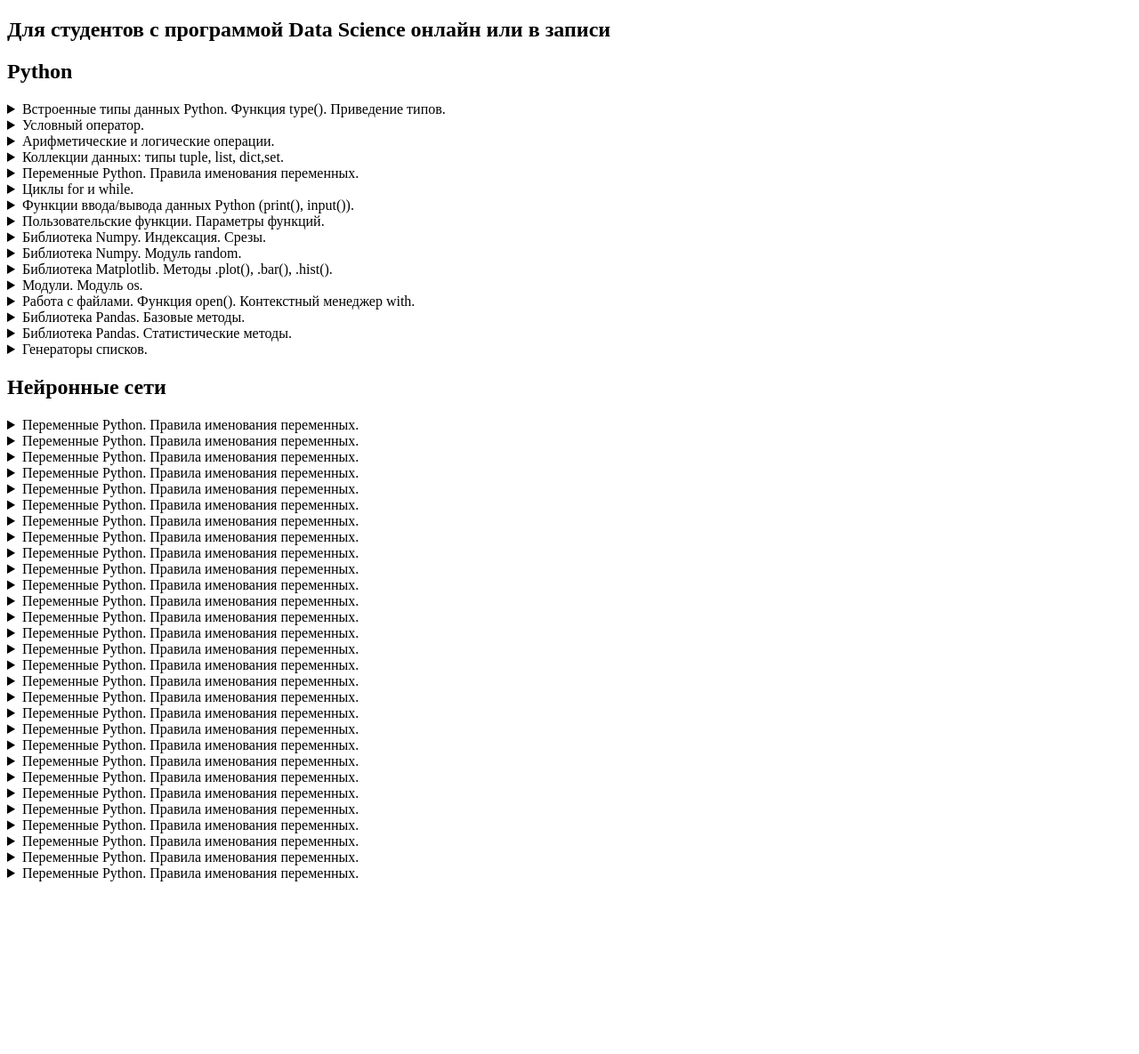
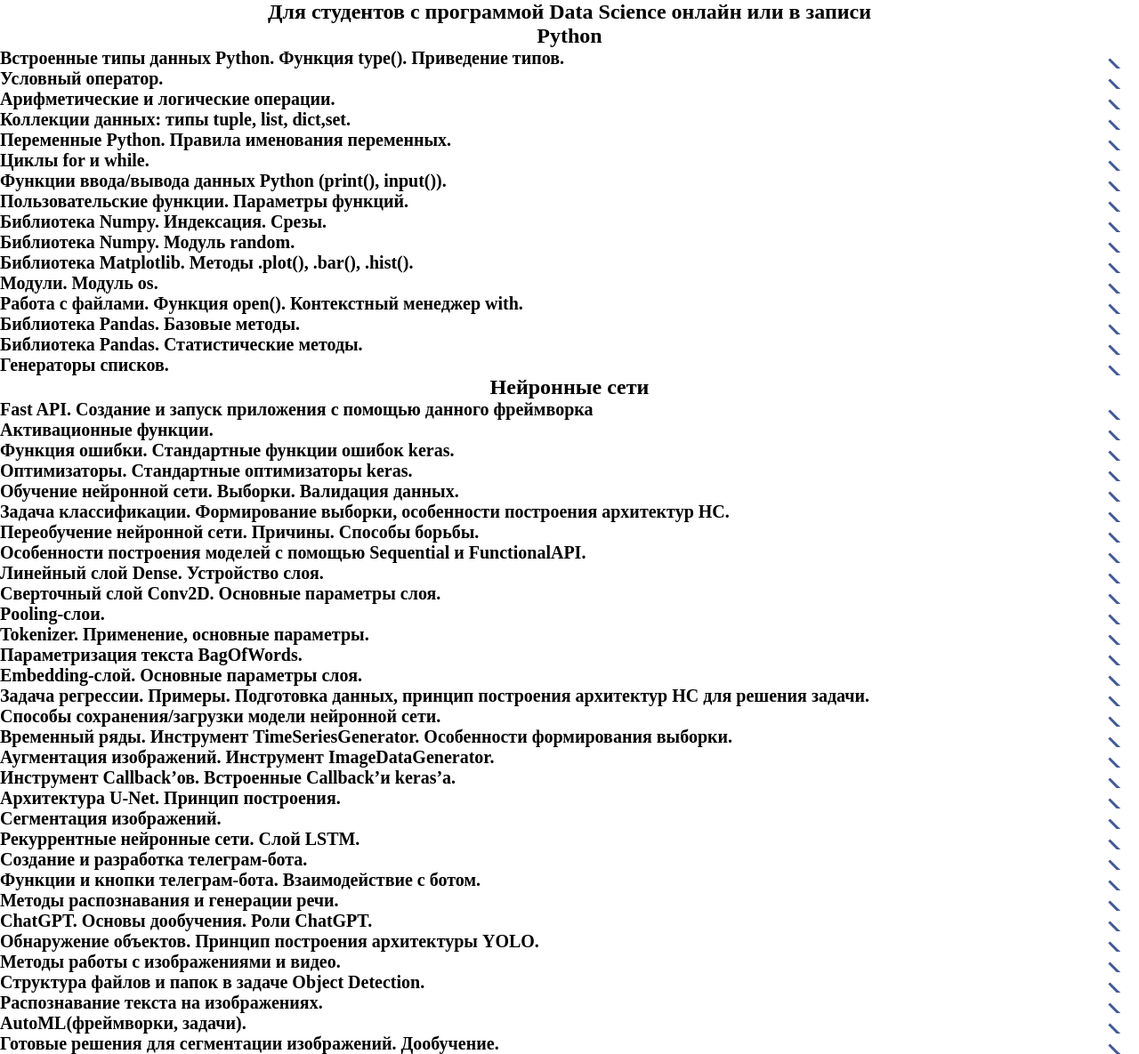
Before and after one commit to Giocatory/UNN_Exam, a plain HTML site: page index.html in a window 1280 px wide. Shown: the whole page at 89% size. Before the commit the page ends 999 px from the top, so only its background shows below. Drawn offline with Linux system fonts and the light colour scheme.

Commit message:
complete all questions

```diff
--- a/css/main.css
+++ b/css/main.css
@@ -2,15 +2,20 @@
   box-sizing: border-box;
   margin: 0;
 }
+h2{
+  text-align: center;
+}
 .details {
   position: relative;
   display: block;
-  max-width: 650px;
-  margin: 0 auto 10px;
   background: rgba(255,255,255,0.5);
   border-radius: 5px;
   transition: 0.3s;
   overflow: hidden;
+}
+
+.details_head{
+  list-style: none;
 }
 
 .details::after {
@@ -43,11 +48,10 @@
 .details__title {
   background: #fff;
   border-radius: 5px;
-  padding: 12px 24px;
   font-size: 20px;
   cursor: pointer;
   list-style: none;
-  font-weight: 700;
+  font-weight: 600;
   transition: .3s;
 }
 
@@ -56,8 +60,8 @@
 }
 
 .details__content {
-  padding: 0 32px;
-  font-size: 18px;
+
+  font-size: 20px;
   margin-bottom: -50px;
 }
 
--- a/index.html
+++ b/index.html
@@ -4,6 +4,7 @@
     <meta charset="UTF-8">
     <meta name="viewport" content="width=device-width, initial-scale=1.0">
     <title>Document</title>
+    <link rel="stylesheet" href="css/main.css">
 </head>
 <body>
     <h2><strong>Для студентов с программой Data Science онлайн или в записи</strong></h2>
@@ -13,7 +14,7 @@
     <details class="details">
         <summary class="details__title">Встроенные типы данных Python. Функция type(). Приведение типов.</summary>
         <div class="details__content">
-          <p>Lorem ipsum dolor sit amet consectetur adipisicing elit. Earum omnis beatae itaque! Maxime consequuntur architecto, voluptatibus iste aliquid quaerat dolores, culpa repellendus optio omnis rem saepe quisquam incidunt, numquam molestias?</p>
+          <p>Lorem ipsum dolor sit amet consectetur adipisicing elit. Earum omnis beatae itaque! Maxime consequuntur architecto, voluptatibus iste aliquid quaerat dolores, culpa repellendus optio omnis rem saepe quisquam incidunt, numquam molestias?Lorem ipsum dolor sit amet consectetur adipisicing elit. Earum omnis beatae itaque! Maxime consequuntur architecto, voluptatibus iste aliquid quaerat dolores, culpa repellendus optio omnis rem saepe quisquam incidunt, numquam molestias?Lorem ipsum dolor sit amet consectetur adipisicing elit. Earum omnis beatae itaque! Maxime consequuntur architecto, voluptatibus iste aliquid quaerat dolores, culpa repellendus optio omnis rem saepe quisquam incidunt, numquam molestias?Lorem ipsum dolor sit amet consectetur adipisicing elit. Earum omnis beatae itaque! Maxime consequuntur architecto, voluptatibus iste aliquid quaerat dolores, culpa repellendus optio omnis rem saepe quisquam incidunt, numquam molestias?Lorem ipsum dolor sit amet consectetur adipisicing elit. Earum omnis beatae itaque! Maxime consequuntur architecto, voluptatibus iste aliquid quaerat dolores, culpa repellendus optio omnis rem saepe quisquam incidunt, numquam molestias?</p>
         </div>
     </details>
 
@@ -139,9 +140,33 @@
 
     <h2><strong>Нейронные сети</strong></h2>
 
-    <!-- 5 -->
+    <!-- 1 -->
     <details class="details">
-        <summary class="details__title">Переменные Python. Правила именования переменных.</summary>
+        <summary class="details__title">Fast API. Создание и запуск приложения с помощью данного фреймворка</summary>
+        <div class="details__content">
+          <p>Lorem ipsum dolor sit amet consectetur adipisicing elit. Earum omnis beatae itaque! Maxime consequuntur architecto, voluptatibus iste aliquid quaerat dolores, culpa repellendus optio omnis rem saepe quisquam incidunt, numquam molestias?</p>
+        </div>
+    </details>
+
+    <!-- 2 -->
+    <details class="details">
+        <summary class="details__title">Активационные функции.</summary>
+        <div class="details__content">
+          <p>Lorem ipsum dolor sit amet consectetur adipisicing elit. Earum omnis beatae itaque! Maxime consequuntur architecto, voluptatibus iste aliquid quaerat dolores, culpa repellendus optio omnis rem saepe quisquam incidunt, numquam molestias?</p>
+        </div>
+    </details>
+
+    <!-- 3 -->
+    <details class="details">
+        <summary class="details__title">Функция ошибки. Стандартные функции ошибок keras.</summary>
+        <div class="details__content">
+          <p>Lorem ipsum dolor sit amet consectetur adipisicing elit. Earum omnis beatae itaque! Maxime consequuntur architecto, voluptatibus iste aliquid quaerat dolores, culpa repellendus optio omnis rem saepe quisquam incidunt, numquam molestias?</p>
+        </div>
+    </details>
+
+    <!-- 4 -->
+    <details class="details">
+        <summary class="details__title">Оптимизаторы. Стандартные оптимизаторы keras.</summary>
         <div class="details__content">
           <p>Lorem ipsum dolor sit amet consectetur adipisicing elit. Earum omnis beatae itaque! Maxime consequuntur architecto, voluptatibus iste aliquid quaerat dolores, culpa repellendus optio omnis rem saepe quisquam incidunt, numquam molestias?</p>
         </div>
@@ -149,228 +174,227 @@
 
     <!-- 5 -->
     <details class="details">
-        <summary class="details__title">Переменные Python. Правила именования переменных.</summary>
+        <summary class="details__title">Обучение нейронной сети. Выборки. Валидация данных.</summary>
         <div class="details__content">
           <p>Lorem ipsum dolor sit amet consectetur adipisicing elit. Earum omnis beatae itaque! Maxime consequuntur architecto, voluptatibus iste aliquid quaerat dolores, culpa repellendus optio omnis rem saepe quisquam incidunt, numquam molestias?</p>
         </div>
     </details>
 
-    <!-- 5 -->
+    <!-- 6 -->
     <details class="details">
-        <summary class="details__title">Переменные Python. Правила именования переменных.</summary>
+        <summary class="details__title">Задача классификации. Формирование выборки, особенности построения архитектур НС.</summary>
         <div class="details__content">
           <p>Lorem ipsum dolor sit amet consectetur adipisicing elit. Earum omnis beatae itaque! Maxime consequuntur architecto, voluptatibus iste aliquid quaerat dolores, culpa repellendus optio omnis rem saepe quisquam incidunt, numquam molestias?</p>
         </div>
     </details>
 
-    <!-- 5 -->
+    <!-- 7 -->
     <details class="details">
-        <summary class="details__title">Переменные Python. Правила именования переменных.</summary>
+        <summary class="details__title">Переобучение нейронной сети. Причины. Способы борьбы.</summary>
         <div class="details__content">
           <p>Lorem ipsum dolor sit amet consectetur adipisicing elit. Earum omnis beatae itaque! Maxime consequuntur architecto, voluptatibus iste aliquid quaerat dolores, culpa repellendus optio omnis rem saepe quisquam incidunt, numquam molestias?</p>
         </div>
     </details>
 
-    <!-- 5 -->
+    <!-- 8 -->
     <details class="details">
-        <summary class="details__title">Переменные Python. Правила именования переменных.</summary>
+        <summary class="details__title">Особенности построения моделей с помощью Sequential и FunctionalAPI.</summary>
         <div class="details__content">
           <p>Lorem ipsum dolor sit amet consectetur adipisicing elit. Earum omnis beatae itaque! Maxime consequuntur architecto, voluptatibus iste aliquid quaerat dolores, culpa repellendus optio omnis rem saepe quisquam incidunt, numquam molestias?</p>
         </div>
     </details>
 
-    <!-- 5 -->
+    <!-- 9 -->
     <details class="details">
-        <summary class="details__title">Переменные Python. Правила именования переменных.</summary>
+        <summary class="details__title">Линейный слой Dense. Устройство слоя.</summary>
         <div class="details__content">
           <p>Lorem ipsum dolor sit amet consectetur adipisicing elit. Earum omnis beatae itaque! Maxime consequuntur architecto, voluptatibus iste aliquid quaerat dolores, culpa repellendus optio omnis rem saepe quisquam incidunt, numquam molestias?</p>
         </div>
     </details>
 
-    <!-- 5 -->
+    <!-- 10 -->
     <details class="details">
-        <summary class="details__title">Переменные Python. Правила именования переменных.</summary>
+        <summary class="details__title">Сверточный слой Conv2D. Основные параметры слоя.</summary>
         <div class="details__content">
           <p>Lorem ipsum dolor sit amet consectetur adipisicing elit. Earum omnis beatae itaque! Maxime consequuntur architecto, voluptatibus iste aliquid quaerat dolores, culpa repellendus optio omnis rem saepe quisquam incidunt, numquam molestias?</p>
         </div>
     </details>
 
-    <!-- 5 -->
+    <!-- 11 -->
     <details class="details">
-        <summary class="details__title">Переменные Python. Правила именования переменных.</summary>
+        <summary class="details__title">Pooling-слои.</summary>
         <div class="details__content">
           <p>Lorem ipsum dolor sit amet consectetur adipisicing elit. Earum omnis beatae itaque! Maxime consequuntur architecto, voluptatibus iste aliquid quaerat dolores, culpa repellendus optio omnis rem saepe quisquam incidunt, numquam molestias?</p>
         </div>
     </details>
 
-    <!-- 5 -->
+    <!-- 12 -->
     <details class="details">
-        <summary class="details__title">Переменные Python. Правила именования переменных.</summary>
+        <summary class="details__title">Tokenizer. Применение, основные параметры.</summary>
         <div class="details__content">
           <p>Lorem ipsum dolor sit amet consectetur adipisicing elit. Earum omnis beatae itaque! Maxime consequuntur architecto, voluptatibus iste aliquid quaerat dolores, culpa repellendus optio omnis rem saepe quisquam incidunt, numquam molestias?</p>
         </div>
     </details>
 
-    <!-- 5 -->
+    <!-- 13 -->
     <details class="details">
-        <summary class="details__title">Переменные Python. Правила именования переменных.</summary>
+        <summary class="details__title">Параметризация текста BagOfWords.</summary>
         <div class="details__content">
           <p>Lorem ipsum dolor sit amet consectetur adipisicing elit. Earum omnis beatae itaque! Maxime consequuntur architecto, voluptatibus iste aliquid quaerat dolores, culpa repellendus optio omnis rem saepe quisquam incidunt, numquam molestias?</p>
         </div>
     </details>
 
-    <!-- 5 -->
+    <!-- 14 -->
     <details class="details">
-        <summary class="details__title">Переменные Python. Правила именования переменных.</summary>
+        <summary class="details__title">Embedding-слой. Основные параметры слоя.</summary>
         <div class="details__content">
           <p>Lorem ipsum dolor sit amet consectetur adipisicing elit. Earum omnis beatae itaque! Maxime consequuntur architecto, voluptatibus iste aliquid quaerat dolores, culpa repellendus optio omnis rem saepe quisquam incidunt, numquam molestias?</p>
         </div>
     </details>
 
-    <!-- 5 -->
+    <!-- 15 -->
     <details class="details">
-        <summary class="details__title">Переменные Python. Правила именования переменных.</summary>
+        <summary class="details__title">Задача регрессии. Примеры. Подготовка данных, принцип построения архитектур НС для решения задачи.</summary>
         <div class="details__content">
           <p>Lorem ipsum dolor sit amet consectetur adipisicing elit. Earum omnis beatae itaque! Maxime consequuntur architecto, voluptatibus iste aliquid quaerat dolores, culpa repellendus optio omnis rem saepe quisquam incidunt, numquam molestias?</p>
         </div>
     </details>
 
-    <!-- 5 -->
+    <!-- 16 -->
     <details class="details">
-        <summary class="details__title">Переменные Python. Правила именования переменных.</summary>
+        <summary class="details__title">Способы сохранения/загрузки модели нейронной сети.</summary>
         <div class="details__content">
           <p>Lorem ipsum dolor sit amet consectetur adipisicing elit. Earum omnis beatae itaque! Maxime consequuntur architecto, voluptatibus iste aliquid quaerat dolores, culpa repellendus optio omnis rem saepe quisquam incidunt, numquam molestias?</p>
         </div>
     </details>
 
-    <!-- 5 -->
+    <!-- 17 -->
     <details class="details">
-        <summary class="details__title">Переменные Python. Правила именования переменных.</summary>
+        <summary class="details__title">Временный ряды. Инструмент TimeSeriesGenerator. Особенности формирования выборки.</summary>
         <div class="details__content">
           <p>Lorem ipsum dolor sit amet consectetur adipisicing elit. Earum omnis beatae itaque! Maxime consequuntur architecto, voluptatibus iste aliquid quaerat dolores, culpa repellendus optio omnis rem saepe quisquam incidunt, numquam molestias?</p>
         </div>
     </details>
 
-    <!-- 5 -->
+    <!-- 18 -->
     <details class="details">
-        <summary class="details__title">Переменные Python. Правила именования переменных.</summary>
+        <summary class="details__title">Аугментация изображений. Инструмент ImageDataGenerator.</summary>
         <div class="details__content">
           <p>Lorem ipsum dolor sit amet consectetur adipisicing elit. Earum omnis beatae itaque! Maxime consequuntur architecto, voluptatibus iste aliquid quaerat dolores, culpa repellendus optio omnis rem saepe quisquam incidunt, numquam molestias?</p>
         </div>
     </details>
 
-    <!-- 5 -->
+    <!-- 19 -->
     <details class="details">
-        <summary class="details__title">Переменные Python. Правила именования переменных.</summary>
+        <summary class="details__title">Инструмент Callback’ов. Встроенные Callback’и keras’а.</summary>
         <div class="details__content">
           <p>Lorem ipsum dolor sit amet consectetur adipisicing elit. Earum omnis beatae itaque! Maxime consequuntur architecto, voluptatibus iste aliquid quaerat dolores, culpa repellendus optio omnis rem saepe quisquam incidunt, numquam molestias?</p>
         </div>
     </details>
 
-    <!-- 5 -->
+    <!-- 20 -->
     <details class="details">
-        <summary class="details__title">Переменные Python. Правила именования переменных.</summary>
+        <summary class="details__title">Архитектура U-Net. Принцип построения.</summary>
         <div class="details__content">
           <p>Lorem ipsum dolor sit amet consectetur adipisicing elit. Earum omnis beatae itaque! Maxime consequuntur architecto, voluptatibus iste aliquid quaerat dolores, culpa repellendus optio omnis rem saepe quisquam incidunt, numquam molestias?</p>
         </div>
     </details>
 
-    <!-- 5 -->
+    <!-- 21 -->
     <details class="details">
-        <summary class="details__title">Переменные Python. Правила именования переменных.</summary>
+        <summary class="details__title">Сегментация изображений.</summary>
         <div class="details__content">
           <p>Lorem ipsum dolor sit amet consectetur adipisicing elit. Earum omnis beatae itaque! Maxime consequuntur architecto, voluptatibus iste aliquid quaerat dolores, culpa repellendus optio omnis rem saepe quisquam incidunt, numquam molestias?</p>
         </div>
     </details>
 
-    <!-- 5 -->
+    <!-- 22 -->
     <details class="details">
-        <summary class="details__title">Переменные Python. Правила именования переменных.</summary>
+        <summary class="details__title">Рекуррентные нейронные сети. Слой LSTM.</summary>
         <div class="details__content">
           <p>Lorem ipsum dolor sit amet consectetur adipisicing elit. Earum omnis beatae itaque! Maxime consequuntur architecto, voluptatibus iste aliquid quaerat dolores, culpa repellendus optio omnis rem saepe quisquam incidunt, numquam molestias?</p>
         </div>
     </details>
 
-    <!-- 5 -->
+    <!-- 23 -->
     <details class="details">
-        <summary class="details__title">Переменные Python. Правила именования переменных.</summary>
+        <summary class="details__title">Создание и разработка телеграм-бота.</summary>
         <div class="details__content">
           <p>Lorem ipsum dolor sit amet consectetur adipisicing elit. Earum omnis beatae itaque! Maxime consequuntur architecto, voluptatibus iste aliquid quaerat dolores, culpa repellendus optio omnis rem saepe quisquam incidunt, numquam molestias?</p>
         </div>
     </details>
 
-    <!-- 5 -->
+    <!-- 24 -->
     <details class="details">
-        <summary class="details__title">Переменные Python. Правила именования переменных.</summary>
+        <summary class="details__title">Функции и кнопки телеграм-бота. Взаимодействие с ботом.</summary>
         <div class="details__content">
           <p>Lorem ipsum dolor sit amet consectetur adipisicing elit. Earum omnis beatae itaque! Maxime consequuntur architecto, voluptatibus iste aliquid quaerat dolores, culpa repellendus optio omnis rem saepe quisquam incidunt, numquam molestias?</p>
         </div>
     </details>
 
-    <!-- 5 -->
+    <!-- 25 -->
     <details class="details">
-        <summary class="details__title">Переменные Python. Правила именования переменных.</summary>
+        <summary class="details__title">Методы распознавания и генерации речи.</summary>
         <div class="details__content">
           <p>Lorem ipsum dolor sit amet consectetur adipisicing elit. Earum omnis beatae itaque! Maxime consequuntur architecto, voluptatibus iste aliquid quaerat dolores, culpa repellendus optio omnis rem saepe quisquam incidunt, numquam molestias?</p>
         </div>
     </details>
 
-    <!-- 5 -->
+    <!-- 26 -->
     <details class="details">
-        <summary class="details__title">Переменные Python. Правила именования переменных.</summary>
+        <summary class="details__title">ChatGPT. Основы дообучения. Роли ChatGPT.</summary>
         <div class="details__content">
           <p>Lorem ipsum dolor sit amet consectetur adipisicing elit. Earum omnis beatae itaque! Maxime consequuntur architecto, voluptatibus iste aliquid quaerat dolores, culpa repellendus optio omnis rem saepe quisquam incidunt, numquam molestias?</p>
         </div>
     </details>
 
-    <!-- 5 -->
+    <!-- 27 -->
     <details class="details">
-        <summary class="details__title">Переменные Python. Правила именования переменных.</summary>
+        <summary class="details__title">Обнаружение объектов. Принцип построения архитектуры YOLO.</summary>
         <div class="details__content">
           <p>Lorem ipsum dolor sit amet consectetur adipisicing elit. Earum omnis beatae itaque! Maxime consequuntur architecto, voluptatibus iste aliquid quaerat dolores, culpa repellendus optio omnis rem saepe quisquam incidunt, numquam molestias?</p>
         </div>
     </details>
 
-    <!-- 5 -->
+    <!-- 28 -->
     <details class="details">
-        <summary class="details__title">Переменные Python. Правила именования переменных.</summary>
+        <summary class="details__title">Методы работы с изображениями и видео.</summary>
         <div class="details__content">
           <p>Lorem ipsum dolor sit amet consectetur adipisicing elit. Earum omnis beatae itaque! Maxime consequuntur architecto, voluptatibus iste aliquid quaerat dolores, culpa repellendus optio omnis rem saepe quisquam incidunt, numquam molestias?</p>
         </div>
     </details>
 
-    <!-- 5 -->
+    <!-- 29 -->
     <details class="details">
-        <summary class="details__title">Переменные Python. Правила именования переменных.</summary>
+        <summary class="details__title">Структура файлов и папок в задаче Object Detection.</summary>
         <div class="details__content">
           <p>Lorem ipsum dolor sit amet consectetur adipisicing elit. Earum omnis beatae itaque! Maxime consequuntur architecto, voluptatibus iste aliquid quaerat dolores, culpa repellendus optio omnis rem saepe quisquam incidunt, numquam molestias?</p>
         </div>
     </details>
 
-    <!-- 5 -->
+    <!-- 30 -->
     <details class="details">
-        <summary class="details__title">Переменные Python. Правила именования переменных.</summary>
+        <summary class="details__title">Распознавание текста на изображениях.</summary>
         <div class="details__content">
           <p>Lorem ipsum dolor sit amet consectetur adipisicing elit. Earum omnis beatae itaque! Maxime consequuntur architecto, voluptatibus iste aliquid quaerat dolores, culpa repellendus optio omnis rem saepe quisquam incidunt, numquam molestias?</p>
         </div>
     </details>
 
-    <!-- 5 -->
+    <!-- 31 -->
     <details class="details">
-        <summary class="details__title">Переменные Python. Правила именования переменных.</summary>
+        <summary class="details__title">AutoML(фреймворки, задачи).</summary>
         <div class="details__content">
           <p>Lorem ipsum dolor sit amet consectetur adipisicing elit. Earum omnis beatae itaque! Maxime consequuntur architecto, voluptatibus iste aliquid quaerat dolores, culpa repellendus optio omnis rem saepe quisquam incidunt, numquam molestias?</p>
         </div>
     </details>
 
-    <!-- 5 -->
+    <!-- 32 -->
     <details class="details">
-        <summary class="details__title">Переменные Python. Правила именования переменных.</summary>
+        <summary class="details__title">Готовые решения для сегментации изображений. Дообучение.</summary>
         <div class="details__content">
           <p>Lorem ipsum dolor sit amet consectetur adipisicing elit. Earum omnis beatae itaque! Maxime consequuntur architecto, voluptatibus iste aliquid quaerat dolores, culpa repellendus optio omnis rem saepe quisquam incidunt, numquam molestias?</p>
         </div>
     </details>
-
     <script src="scripts/main.js"></script>
 </body>
 </html>
```
